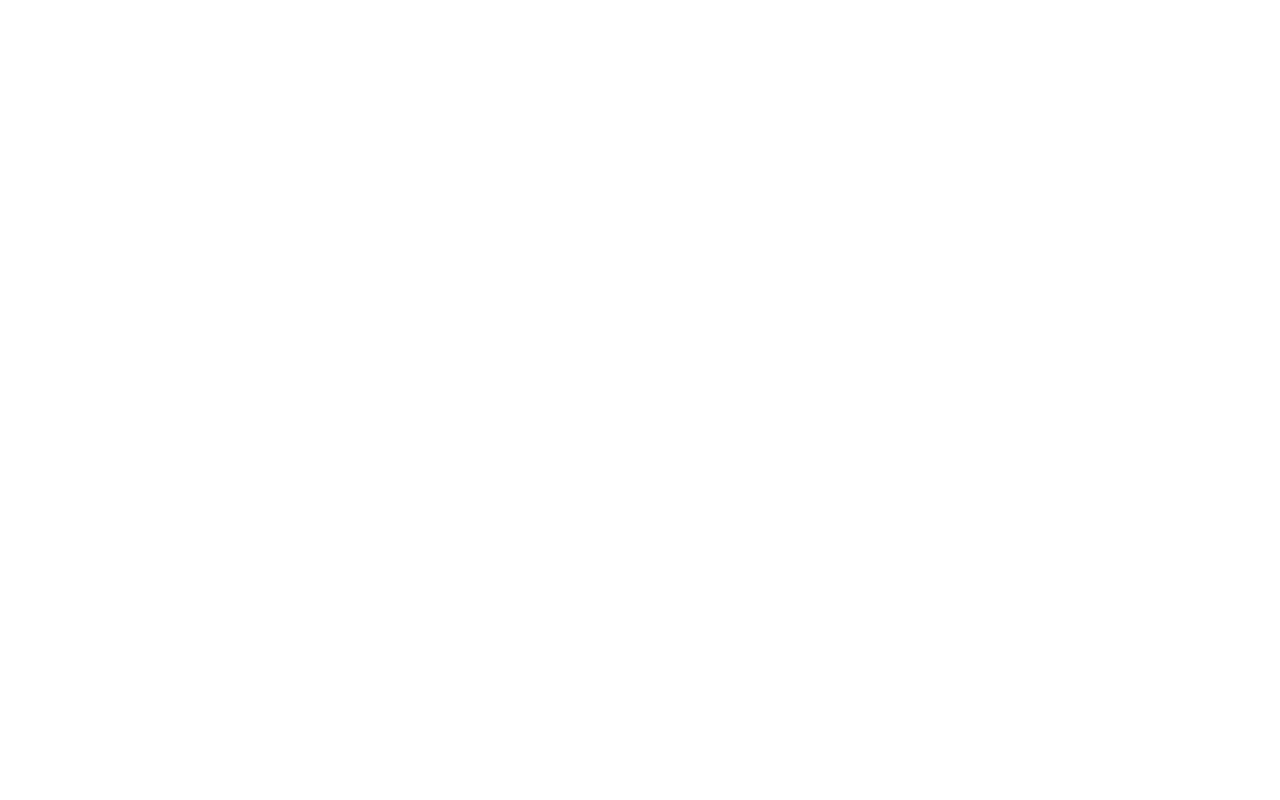
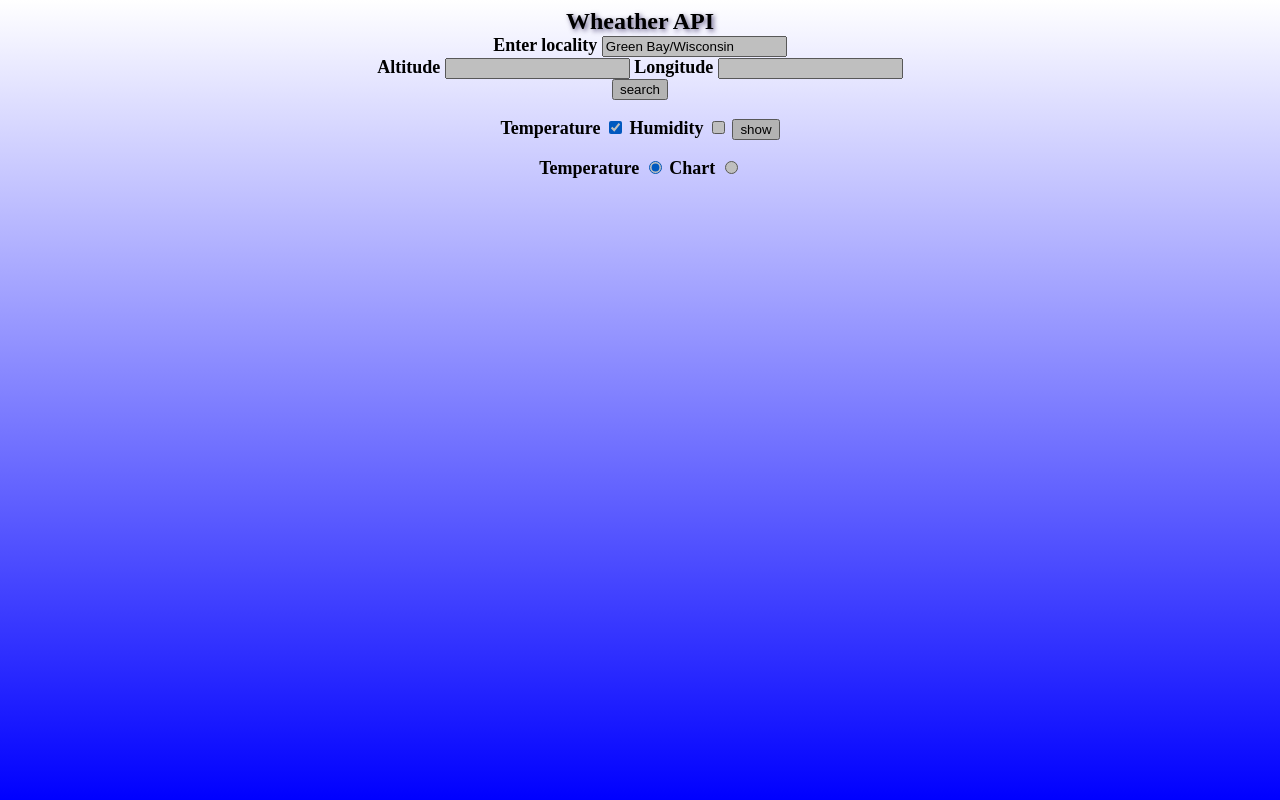
Before and after one commit to vitalii-ukr/ad-pre-work, a plain HTML site: page index.html in a window 1280 px wide. Drawn offline with Linux system fonts and the light colour scheme.

Commit message:
basic search panel view

```diff
--- a/css/styles.css
+++ b/css/styles.css
@@ -0,0 +1,18 @@
+.title {
+    text-shadow: 2px 2px 5px rgba(48, 36, 114, 0.7);
+    text-align: center;
+    font-size: x-large;
+    font-weight: bolder;
+}
+
+.searchPanel {
+    text-align: center;
+    font-size: large;
+    font-weight: bold;
+}
+
+body {
+    background: linear-gradient(white, blue);
+    background-size: cover;
+    filter: brightness(75%);
+}
--- a/index.html
+++ b/index.html
@@ -1,10 +1,45 @@
 <html lang="en">
 <head>
     <meta charset="UTF-8">
+    <meta name="viewport" content="width=device-width, initial-scale=1.0">
     <link rel="stylesheet" href="css/styles.css" type="text/css">
     <title>Advanced pre-work</title>
 </head>
 <body>
+        <div class="title">
+            Wheather API
+        </div>
+
+        <div class="searchPanel">
+            <form id="searchForm">
+                    <lable for="searchField">Enter locality</lable>
+                    <input id="searchField" type="text" value="Green Bay/Wisconsin">
+                    <div>
+                        <label for="altitude">Altitude</label>
+                        <input type="text" id="altitude" />
+                        <label for="longitude">Longitude</label>
+                        <input type="text" id="longitude" />
+                    </div>
+
+                    <input type="button" value="search">
+            </form>
+            <form id="collectedData">
+                <label for="temperature">Temperature</label>
+                <input type="checkbox" id="temperature" checked/>
+                <label for="humidity">Humidity</label>
+                <input type="checkbox" id="humidity" />
+                <input type="button" value="show"/>
+            </form>
+            <form id="dataShownTypeForm">
+                <label for="plainType">Temperature</label>
+                <input type="radio" id="plainType" name="dataShownType" checked/>
+                <label for="chartType">Chart</label>
+                <input type="radio" id="chartType" name="dataShownType" />
+            </form>
+        </div>
+        <div class="data">
+
+        </div>
 
     <script src="js/scrips.js"></script>
 </body>
```
